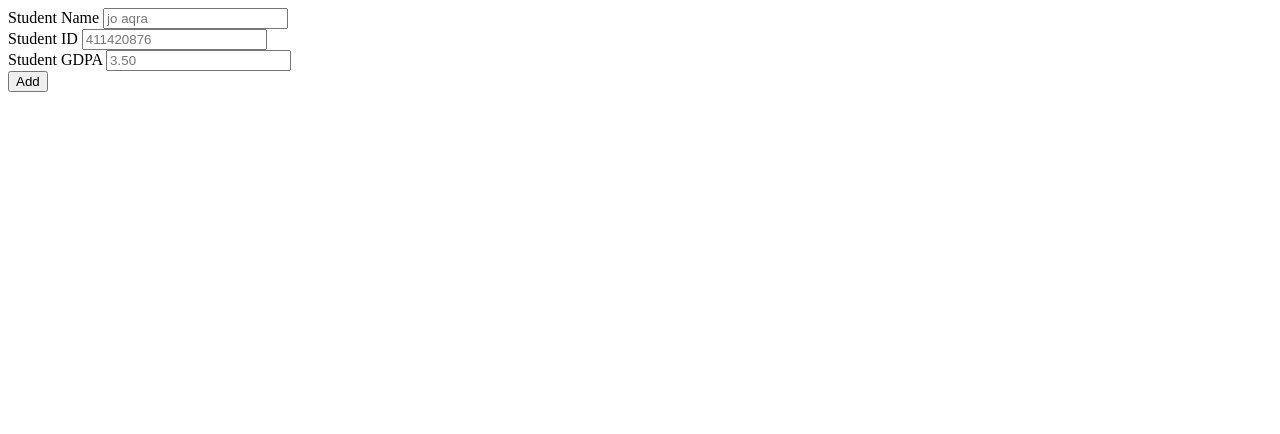
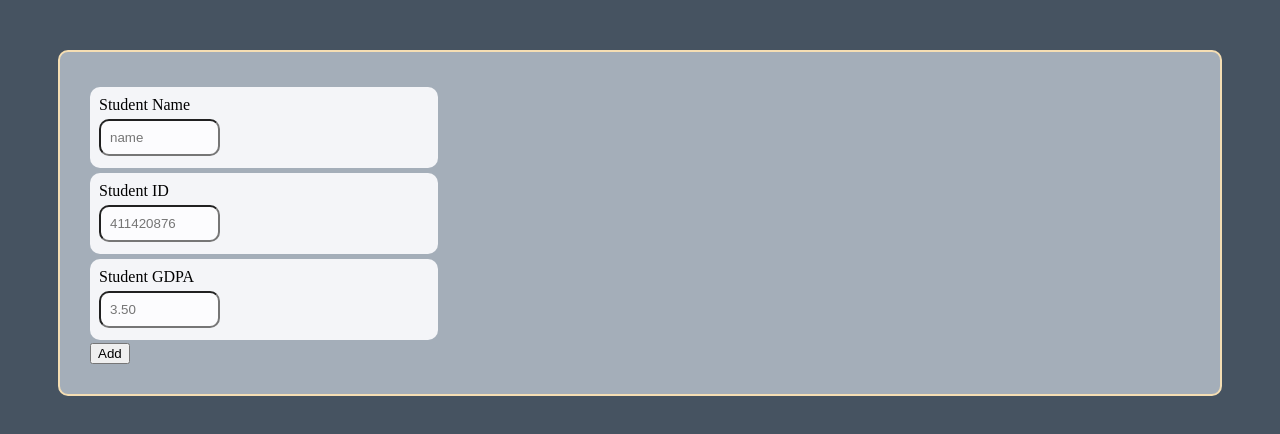
Before and after one commit to yousefalaqra/SchoolMangmentSystem, a plain HTML site: page index.html in a window 1280 px wide. Drawn offline with Linux system fonts and the light colour scheme.

Commit message:
fix design

```diff
--- a/assets/style.css
+++ b/assets/style.css
@@ -0,0 +1,20 @@
+body{
+
+    background-color: rgba(50, 65, 80, 0.9);
+}
+.container{
+    padding: 30px;
+    margin: 50px;
+    border: 2px solid wheat;
+    border-radius: 10px ;
+    background-color: rgba(174, 185, 196,0.9) ;
+
+}
+.from-control ,input[type=text], input[type=number]{
+    width: 30%;
+    padding: 9px;
+    margin: 5px 0 3px 0;
+    background: rgba(253, 253, 255, 0.9);
+    border-radius: 10px ;
+
+}
--- a/index.html
+++ b/index.html
@@ -4,6 +4,7 @@
 		<meta charset="UTF-8" />
 		<meta http-equiv="X-UA-Compatible" content="IE=edge" />
 		<meta name="viewport" content="width=device-width, initial-scale=1.0" />
+		<link rel="stylesheet" href="assets/style.css">
 		<title>School Managment System</title>
 	</head>
 	<body>
@@ -11,14 +12,14 @@
 			<form>
 				<!-- student name -->
 				<div class="from-control">
-					<label for="name">Student Name</label>
-					<input type="text" id="name" placeholder="jo aqra" />
+					<label for="name">Student Name</label> <br>
+					<input type="text" id="name" placeholder="name" />
 				</div>
 				<!-- student name -->
 
 				<!-- student id -->
 				<div class="from-control">
-					<label for="idNumber">Student ID</label>
+					<label for="idNumber">Student ID</label> <br>
 					<input type="number" id="idNumber" placeholder="411420876" />
 				</div>
 				<!-- student id -->
@@ -26,6 +27,7 @@
 				<!-- student gdpa -->
 				<div class="from-control">
 					<label for="gdpa">Student GDPA</label>
+					<br>
 					<input type="number" id="gdpa" placeholder="3.50" />
 				</div>
 				<!-- student gdpa -->
```
